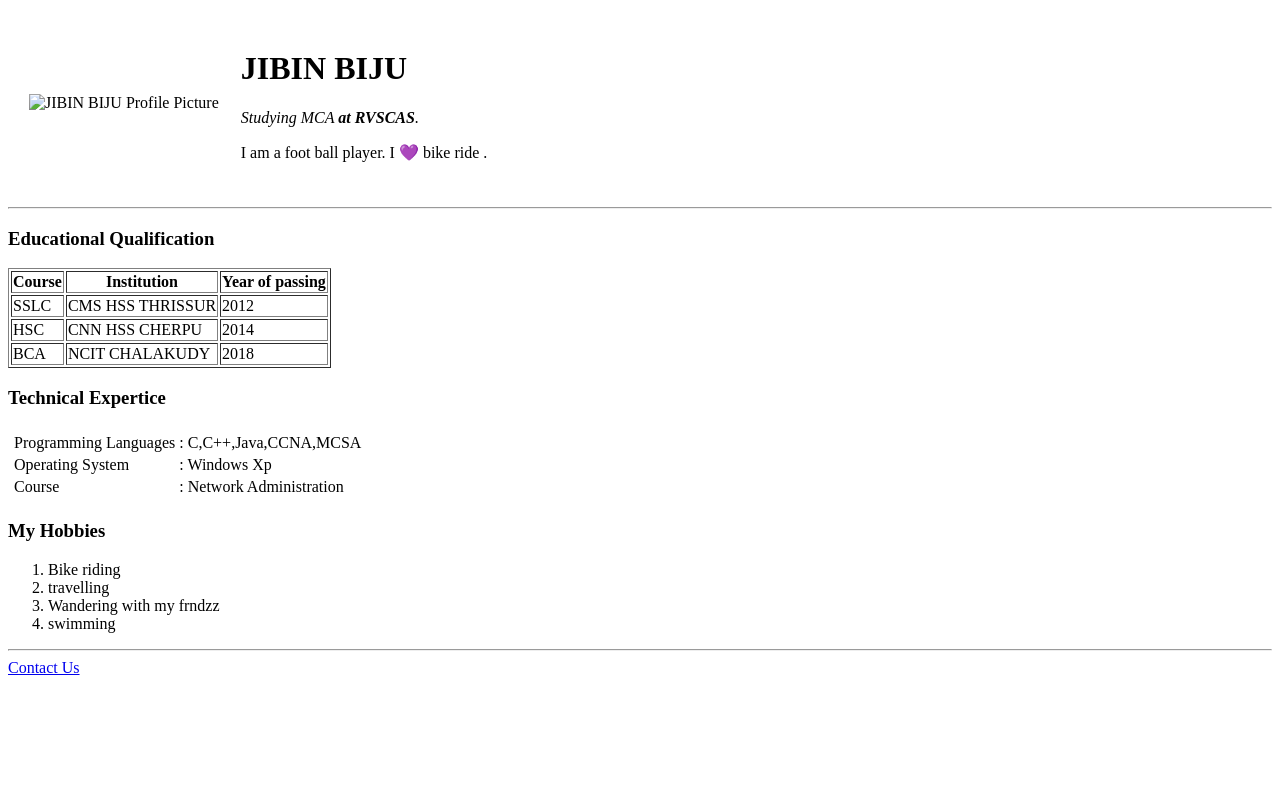
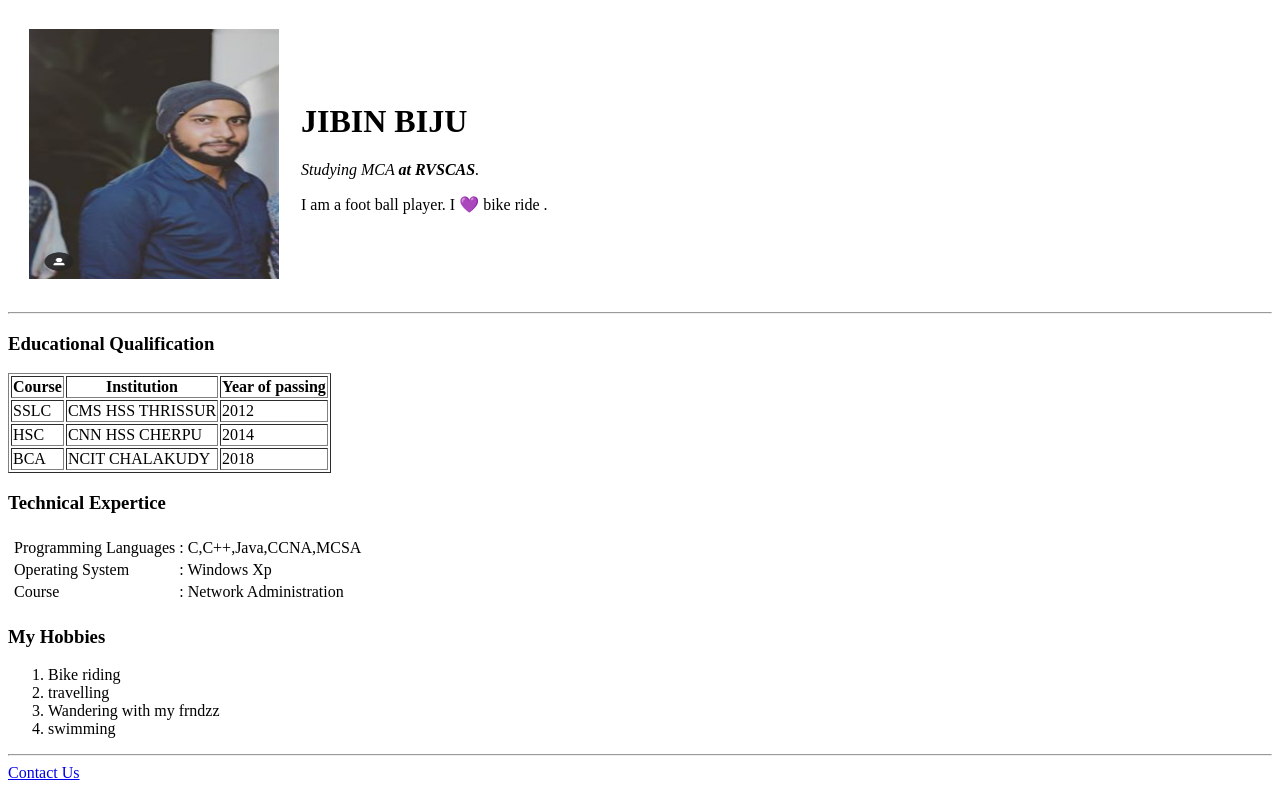
Before and after one commit to Jibinbiju97/CVONE, a plain HTML site: page index.html in a window 1280 px wide. Drawn offline with Linux system fonts and the light colour scheme.

Commit message:
Update index.html

```diff
--- a/index.html
+++ b/index.html
@@ -9,7 +9,7 @@
     <table cellspacing=20>
       <tr>
         <td>
-          <img src="C:\Users\ASWAMTH\Desktop\thejo\thejo.jpg" alt="JIBIN BIJU Profile Picture"height="250" width="250">
+          <img src="https://github.com/Jibinbiju97/CVONE/blob/master/hn.jpg?raw=true" alt="JIBIN BIJU Profile Picture"height="250" width="250">
         </td>
         <td>
           <h1>JIBIN BIJU</h1>
```
